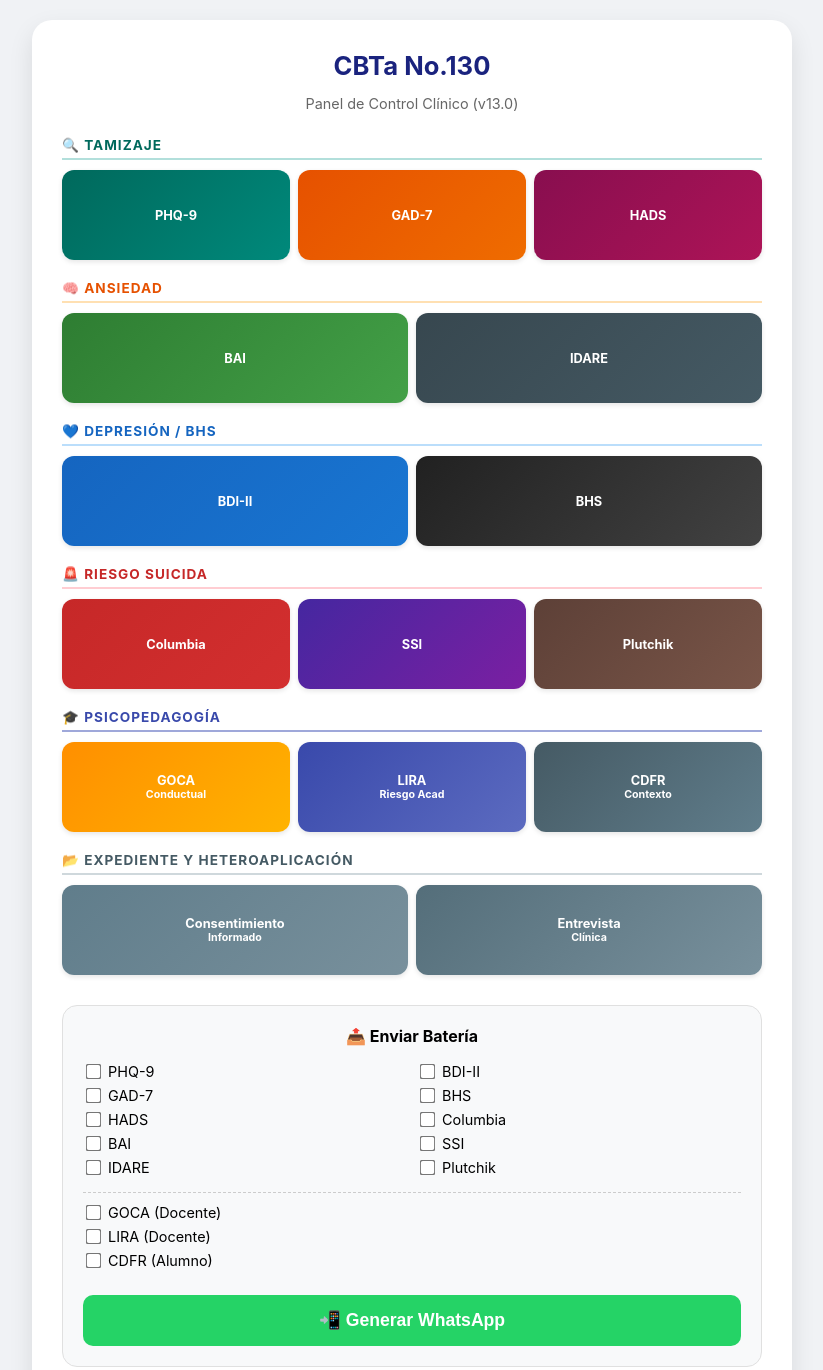
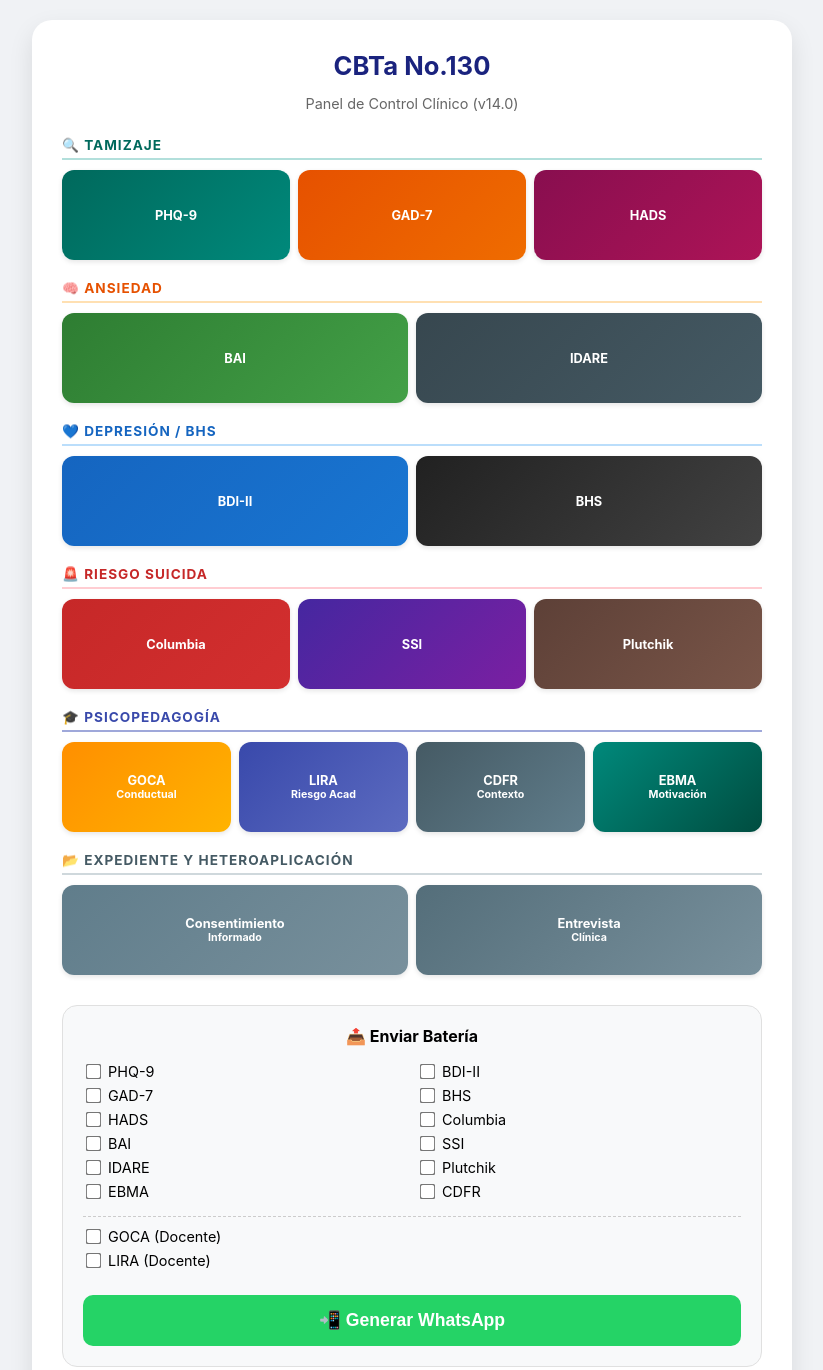
Before and after one commit to Cetc2211/Test-bid-130, a plain HTML site: page index.html in a window 1280 px wide. Shown: the top 1370 px of the page, without its empty margins (228-1051 px from the left). Drawn offline with Linux system fonts and the light colour scheme.

Commit message:
Add EBMA background and update version to v14.0

```diff
--- a/index.html
+++ b/index.html
@@ -39,7 +39,8 @@
     .bg-entr { background: linear-gradient(135deg, #546e7a 0%, #78909c 100%); }
     .bg-goca { background: linear-gradient(135deg, #ff8f00 0%, #ffb300 100%); }
     .bg-lira { background: linear-gradient(135deg, #3949ab 0%, #5c6bc0 100%); }
-    .bg-cdfr { background: linear-gradient(135deg, #455a64 0%, #607d8b 100%); } /* Nuevo CDFR */
+    .bg-cdfr { background: linear-gradient(135deg, #455a64 0%, #607d8b 100%); }
+    .bg-ebma { background: linear-gradient(135deg, #00897b 0%, #004d40 100%); } /* Nuevo EBMA */
 
     .sender-box { background-color: #f8f9fa; padding: 20px; border-radius: 15px; border: 1px solid #e0e0e0; margin-top: 30px; }
     .btn-whatsapp { width: 100%; background-color: #25D366; color: white; border: none; padding: 15px; border-radius: 10px; font-size: 1.1rem; font-weight: bold; cursor: pointer; margin-top: 15px; }
@@ -52,7 +53,7 @@
 
 <div class="card">
     <h1>CBTa No.130</h1>
-    <p class="subtitle">Panel de Control Clínico (v13.0)</p>
+    <p class="subtitle">Panel de Control Clínico (v14.0)</p>
 
     <div class="category-title cat-tam">🔍 Tamizaje</div>
     <div class="grid-buttons">
@@ -86,6 +87,7 @@
         <a href="goca.html" class="btn-access bg-goca">GOCA<small>Conductual</small></a>
         <a href="lira.html" class="btn-access bg-lira">LIRA<small>Riesgo Acad</small></a>
         <a href="cdfr.html" class="btn-access bg-cdfr">CDFR<small>Contexto</small></a>
+        <a href="ebma.html" class="btn-access bg-ebma">EBMA<small>Motivación</small></a>
     </div>
 
     <div class="category-title cat-admin">📂 Expediente y Heteroaplicación</div>
@@ -104,6 +106,7 @@
                 <label class="check-item"><input type="checkbox" id="chkHADS">HADS</label>
                 <label class="check-item"><input type="checkbox" id="chkBAI">BAI</label>
                 <label class="check-item"><input type="checkbox" id="chkIDARE">IDARE</label>
+                <label class="check-item"><input type="checkbox" id="chkEBMA">EBMA</label>
             </div>
             <div>
                 <label class="check-item"><input type="checkbox" id="chkBDI">BDI-II</label>
@@ -111,13 +114,13 @@
                 <label class="check-item"><input type="checkbox" id="chkCSS">Columbia</label>
                 <label class="check-item"><input type="checkbox" id="chkSSI">SSI</label>
                 <label class="check-item"><input type="checkbox" id="chkPlut">Plutchik</label>
+                <label class="check-item"><input type="checkbox" id="chkCDFR">CDFR</label>
             </div>
         </div>
 
         <div style="border-top:1px dashed #ccc; margin:10px 0; padding-top:10px;">
             <label class="check-item"><input type="checkbox" id="chkGOCA"> GOCA (Docente)</label>
             <label class="check-item"><input type="checkbox" id="chkLIRA"> LIRA (Docente)</label>
-            <label class="check-item"><input type="checkbox" id="chkCDFR"> CDFR (Alumno)</label>
         </div>
 
         <button class="btn-whatsapp" onclick="generarMensaje()">📲 Generar WhatsApp</button>
@@ -136,7 +139,7 @@
             {id:'chkBHS', n:'BHS', u:'bhs.html'}, {id:'chkCSS', n:'Columbia', u:'columbia.html'},
             {id:'chkSSI', n:'SSI', u:'ssibeck.html'}, {id:'chkPlut', n:'Plutchik', u:'plutchik.html'},
             {id:'chkGOCA', n:'GOCA (Docente)', u:'goca.html'}, {id:'chkLIRA', n:'LIRA (Docente)', u:'lira.html'},
-            {id:'chkCDFR', n:'CDFR (Contexto)', u:'cdfr.html'}
+            {id:'chkCDFR', n:'CDFR (Contexto)', u:'cdfr.html'}, {id:'chkEBMA', n:'EBMA (Motivación)', u:'ebma.html'}
         ];
 
         let msg = "Por favor contesta las siguientes evaluaciones:%0A%0A";
```
